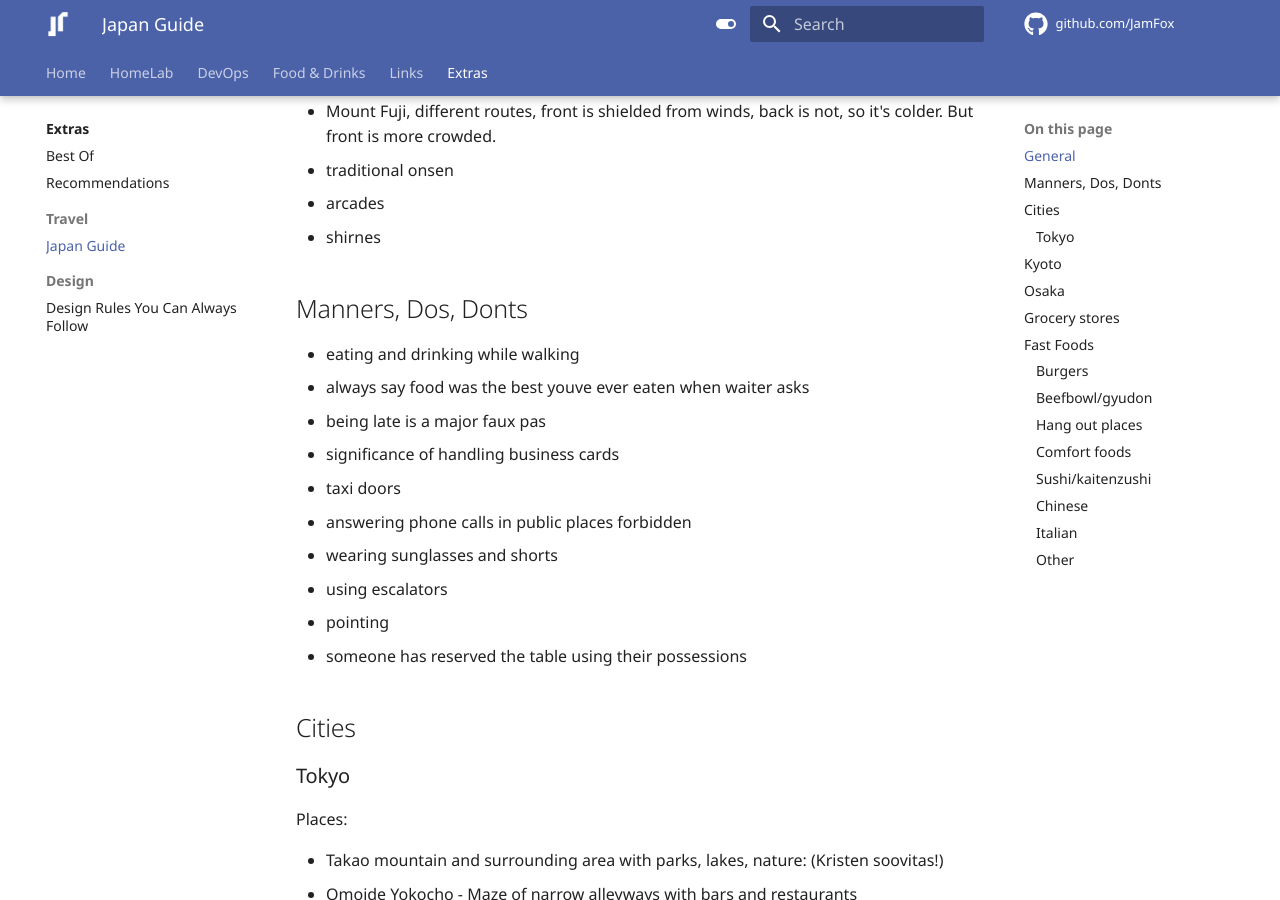
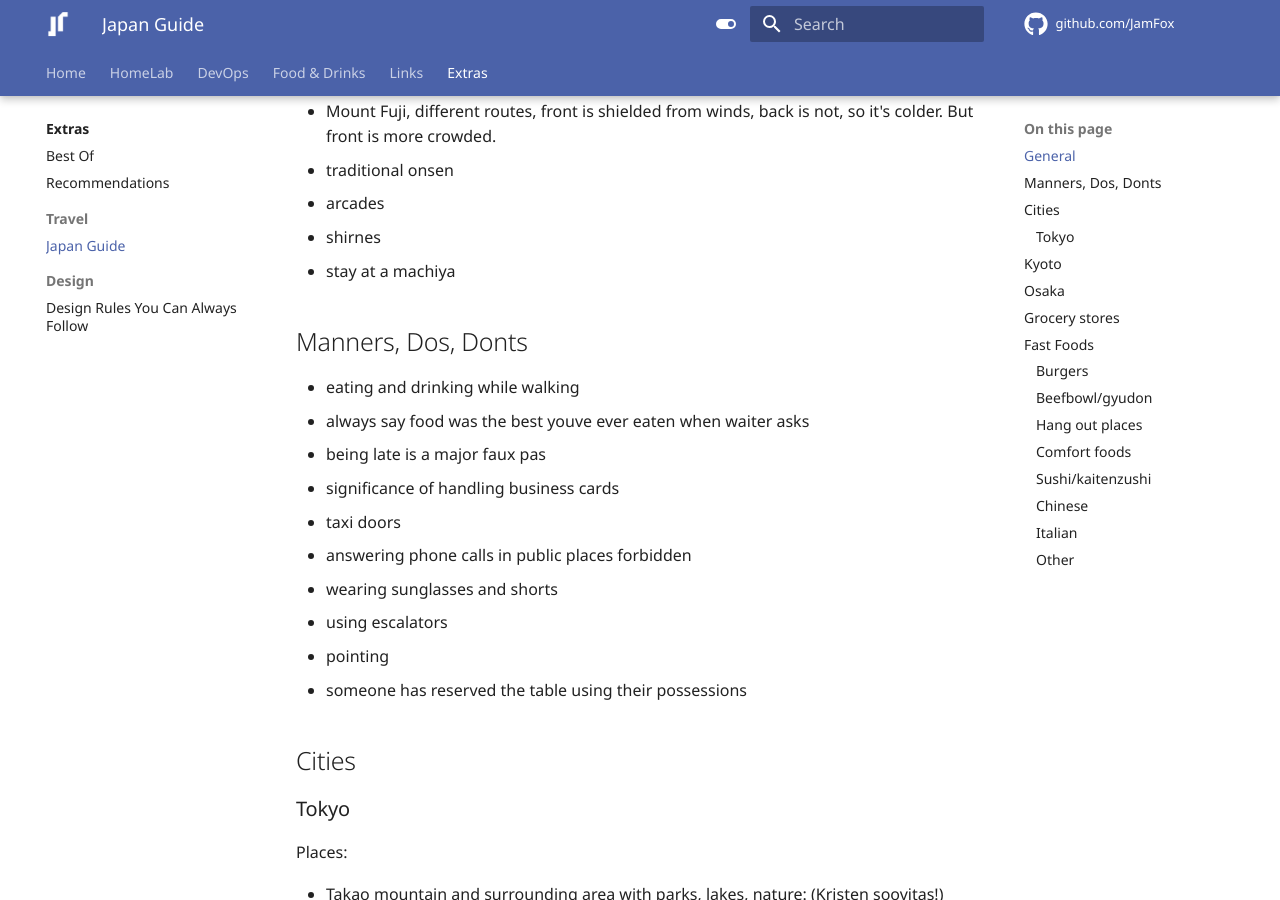
Before and after one commit to JamFox/docs.jamfox.dev, an MkDocs documentation site: the page built from docs/content/travel/japan-guide.md, in a window 1280 px wide and 900 px high, scrolled down 751 px. Built offline with MkDocs 1.6.1 and Material for MkDocs 9.7.7, drawn with Linux system fonts in a browser that asks for light colours; comment, search, counter and statistics services are not loaded.

Commit message:
add machiya

```diff
--- a/docs/content/travel/japan-guide.md
+++ b/docs/content/travel/japan-guide.md
@@ -22,6 +22,7 @@ General places:
 - traditional onsen
 - arcades
 - shirnes
+- stay at a machiya
 
 ## Manners, Dos, Donts
 
```
